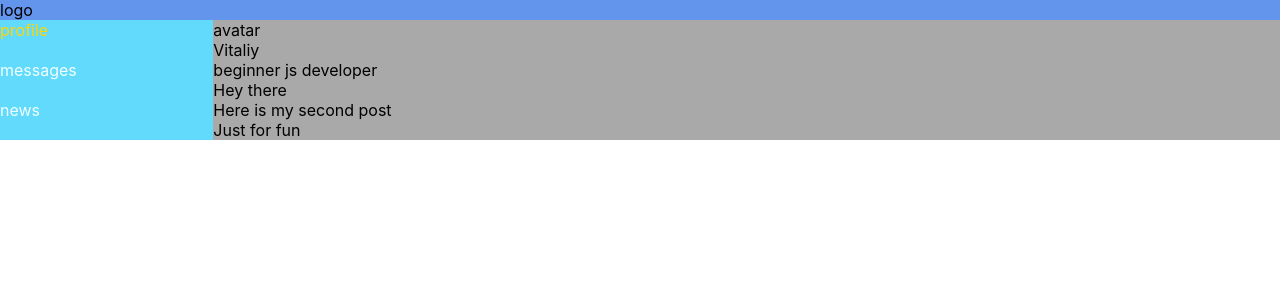
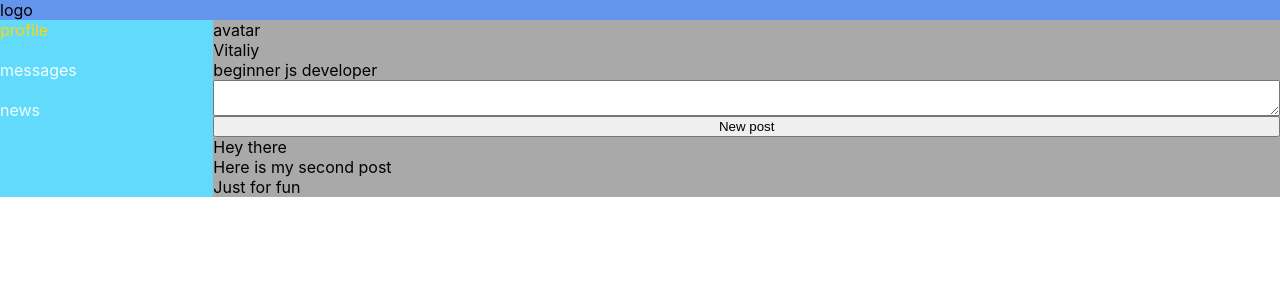
Before and after one commit to gostevVitalii/social-network-react, a React (Create React App) app: page /profile in a window 1280 px wide. Shown: the top 300 px of the page. Built offline with nearby package versions, Linux system fonts and the light colour scheme.

Commit message:
Add newPost function

```diff
--- a/src/components/Profile/Profile.jsx
+++ b/src/components/Profile/Profile.jsx
@@ -4,12 +4,19 @@ import s from './Profile.module.css';
 
 const Profile = (props) => {
   let posts = props.data.posts.map(post => <Post text={post.text} />)
+  let postText = React.createRef();
+  let newPost = () => {
+    let postMessage = postText.current.value;
+    alert(postMessage)
+  }
+  return (
 
-  return (
     <div className={s.profile}>
       <div>{props.data.avatar}</div>
       <div>{props.data.name}</div>
       <div> {props.data.description}</div>
+      <textarea ref={postText} cols="30" rows="2"></textarea>
+      <button onClick={newPost}>New post</button>
       <div>{posts}</div>
     </div>
   )
```
